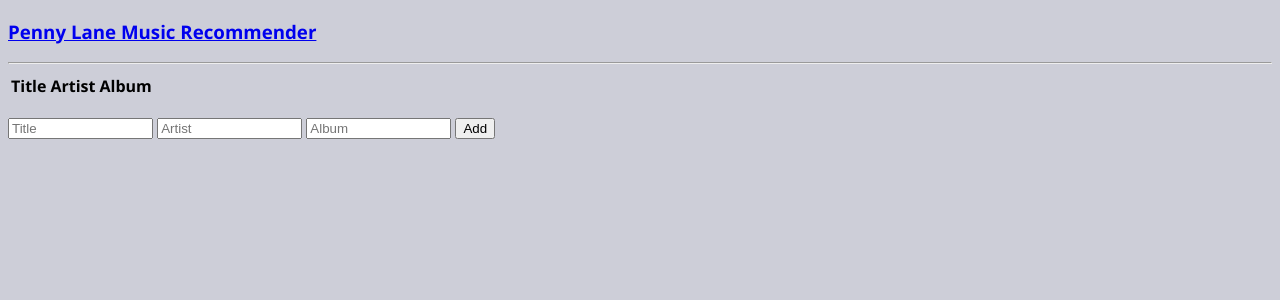
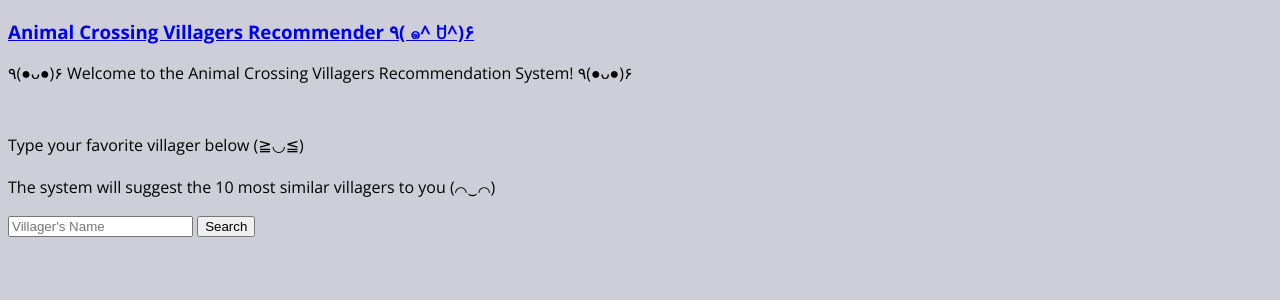
Before and after one commit to XiaoyunGong/MSiA423-Analytics-Value-Chain-project, a Flask app: template app/templates/index.html in a window 1280 px wide. Shown: the top 300 px of the page. Run offline with Flask 2, Linux system fonts and the light colour scheme; the template is opened without the code that fills it, so the values that code supplies are empty; parts of the project's set-up code (start-up, migrations or seed data) failed here and were passed over.

Commit message:
first attempt on building the app

```diff
--- a/app.py
+++ b/app.py
@@ -6,7 +6,8 @@ import sqlalchemy.exc
 from flask import Flask, render_template, request, redirect, url_for
 
 # For setting up the Flask-SQLAlchemy database session
-from src.add_songs import Tracks, TrackManager
+from src.animal_manager import RecommendationManager, Recommendations
+from src.modeling import recommendation
 
 # Initialize the Flask application
 app = Flask(__name__, template_folder="app/templates",
@@ -29,8 +30,9 @@ logger.debug(
     , app.config["PORT"])
 
 # Initialize the database session
-track_manager = TrackManager(app)
-
+recommendation_manager = RecommendationManager(app)
+#logger.info('The database dialect is %s', app.config['SQLALCHEMY_DATABASE_URI'].split(':')[0])
+logger.info('The database dialect is %s', app.config['SQLALCHEMY_DATABASE_URI'])
 
 @app.route('/')
 def index():
@@ -43,57 +45,23 @@ def index():
         Rendered html template
 
     """
-
-    try:
-        tracks = track_manager.session.query(Tracks).limit(
-            app.config["MAX_ROWS_SHOW"]).all()
-        logger.debug("Index page accessed")
-        return render_template('index.html', tracks=tracks)
-    except sqlite3.OperationalError as e:
-        logger.error(
-            "Error page returned. Not able to query local sqlite database: %s."
-            " Error: %s ",
-            app.config['SQLALCHEMY_DATABASE_URI'], e)
-        return render_template('error.html')
-    except sqlalchemy.exc.OperationalError as e:
-        logger.error(
-            "Error page returned. Not able to query MySQL database: %s. "
-            "Error: %s ",
-            app.config['SQLALCHEMY_DATABASE_URI'], e)
-        return render_template('error.html')
-    except:
-        traceback.print_exc()
-        logger.error("Not able to display tracks, error page returned")
-        return render_template('error.html')
+    return render_template('index.html')
 
 
-@app.route('/add', methods=['POST'])
-def add_entry():
-    """View that process a POST with new song input
-
-    Returns:
-        redirect to index page
-    """
-
-    try:
-        track_manager.add_track(artist=request.form['artist'],
-                                album=request.form['album'],
-                                title=request.form['title'])
-        logger.info("New song added: %s by %s", request.form['title'],
-                    request.form['artist'])
-        return redirect(url_for('index'))
-    except sqlite3.OperationalError as e:
-        logger.error(
-            "Error page returned. Not able to add song to local sqlite "
-            "database: %s. Error: %s ",
-            app.config['SQLALCHEMY_DATABASE_URI'], e)
-        return render_template('error.html')
-    except sqlalchemy.exc.OperationalError as e:
-        logger.error(
-            "Error page returned. Not able to add song to MySQL database: %s. "
-            "Error: %s ",
-            app.config['SQLALCHEMY_DATABASE_URI'], e)
-        return render_template('error.html')
+@app.route('/', methods=['POST'])
+def data():
+    if request.method == 'POST':
+        user_input = request.form.to_dict()['Name']
+        try:
+            recommendations = recommendation_manager.session.query(Recommendations).filter_by(Name=user_input).limit(
+                app.config["MAX_ROWS_SHOW"]).all()
+            if len(recommendations) == 0:
+                return render_template('not_found.html', user_input=user_input)
+            return render_template('result.html', Recommendations=recommendation, user_input=user_input)
+        except sqlalchemy.exc.OperationalError:
+            traceback.print_exc()
+            logger.warning("Not able to display pokemons, error page returned")
+            return render_template('error.html')
 
 
 if __name__ == '__main__':
--- a/app/templates/error.html
+++ b/app/templates/error.html
@@ -2,12 +2,13 @@
 <html lang="en">
 <head>
     <meta charset="UTF-8">
-    <link href="static/basic.css" rel="stylesheet">
+    <link rel="stylesheet" href="https://stackpath.bootstrapcdn.com/bootstrap/4.1.3/css/bootstrap.min.css"
+          integrity="sha384-MCw98/SFnGE8fJT3GXwEOngsV7Zt27NXFoaoApmYm81iuXoPkFOJwJ8ERdknLPMO" crossorigin="anonymous">
 </head>
 
 <body>
     <h3>
-         <a href = "{{ url_for('index') }}">Penny Lane Music Recommender</a>
+         <a> Animal Crossing Villagers Recommender </a>
     </h3>
 
     <div class="alert alert-danger" role="alert">
--- a/app/templates/index.html
+++ b/app/templates/index.html
@@ -7,37 +7,22 @@
 
 <body>
     <h3>
-         <a href = "{{ url_for('index') }}">Penny Lane Music Recommender</a>
+         <a href = "{{ url_for('index') }}">Animal Crossing Villagers Recommender ٩( ๑^ ꇴ^)۶</a>
     </h3>
 
-    <hr/>
-    <table>
-         <thead>
-            <tr>
-               <th>Title</th>
-               <th>Artist</th>
-               <th>Album</th>
-            </tr>
-         </thead>
+    <p>٩(●ᴗ●)۶ Welcome to the Animal Crossing Villagers Recommendation System! ٩(●ᴗ●)۶ </p>
 
-         <tbody>
-            {% for track in tracks %}
-               <tr>
-                   <td>{{ track.title }}</td>
-                   <td>{{ track.artist }}</td>
-                   <td>{{ track.album }}</td>
-               </tr>
-            {% endfor %}
-         </tbody>
-      </table>
-      <form action="{{ url_for('add_entry') }}" method=post class=add-entry>
-      <dl>
-        <input type=text size=15 name=title placeholder="Title">
-        <input type=text size=15 name=artist placeholder="Artist">
-        <input type=text size=15 name=album placeholder="Album">
-        <input type=submit value=Add>
-      </dl>
-    </form>
+    <p style="margin-top: 50px;"> Type your favorite villager below (≧◡≦)</p>
+    <p style="margin-top: 20px;"> The system will suggest the 10 most similar villagers to you (⌒‿⌒)</p>
+    <div class="center">
+      <form action="/" method=post>
+        <dl>
+          <input class="form-control form-control-lg" type="text" name='Name' placeholder="Villager's Name">
+          <input type=submit value="Search" class="btn btn-primary">
+        </dl>
+      </form>
+  </div>
+
 
 </body>
 </html>
```
Also changed, not shown: app/templates/notfound.html (added, +22 -0 lines), app/templates/result.html (added, +57 -0 lines), config/model_config.yaml (+0 -11 lines).
